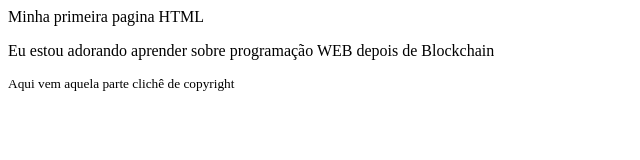
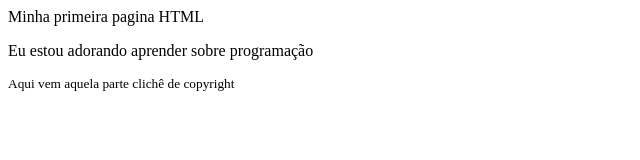
Before and after one commit to thiagorvc/votacaoassembleia, a plain HTML site: page index.html in a window 1280 px wide. Shown: the whole page, without its empty margins (0-640 px from the left). Drawn offline with Linux system fonts and the light colour scheme.

Commit message:
Update index.html
Teste

```diff
--- a/index.html
+++ b/index.html
@@ -7,7 +7,7 @@
         <hl>Minha primeira pagina HTML<hl>
     </header>
     <section>
-        <p>Eu estou adorando aprender sobre programação WEB depois de Blockchain</p>
+        <p>Eu estou adorando aprender sobre programação</p>
     </section>
     <footer>
       <small>Aqui vem aquela parte clichê de copyright</small>
```
